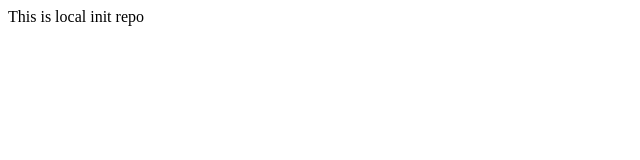
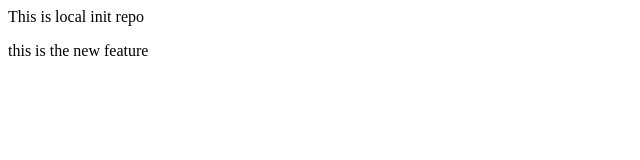
Before and after one commit to Harshsharmma/localrepo, a plain HTML site: page index.html in a window 1280 px wide. Shown: the whole page, without its empty margins (0-640 px from the left). Drawn offline with Linux system fonts and the light colour scheme.

Commit message:
add new feature

```diff
--- a/index.html
+++ b/index.html
@@ -1,3 +1,6 @@
 <p>
     This is local init repo
 </p>
+<p>
+    this is the new feature
+</p>
```
